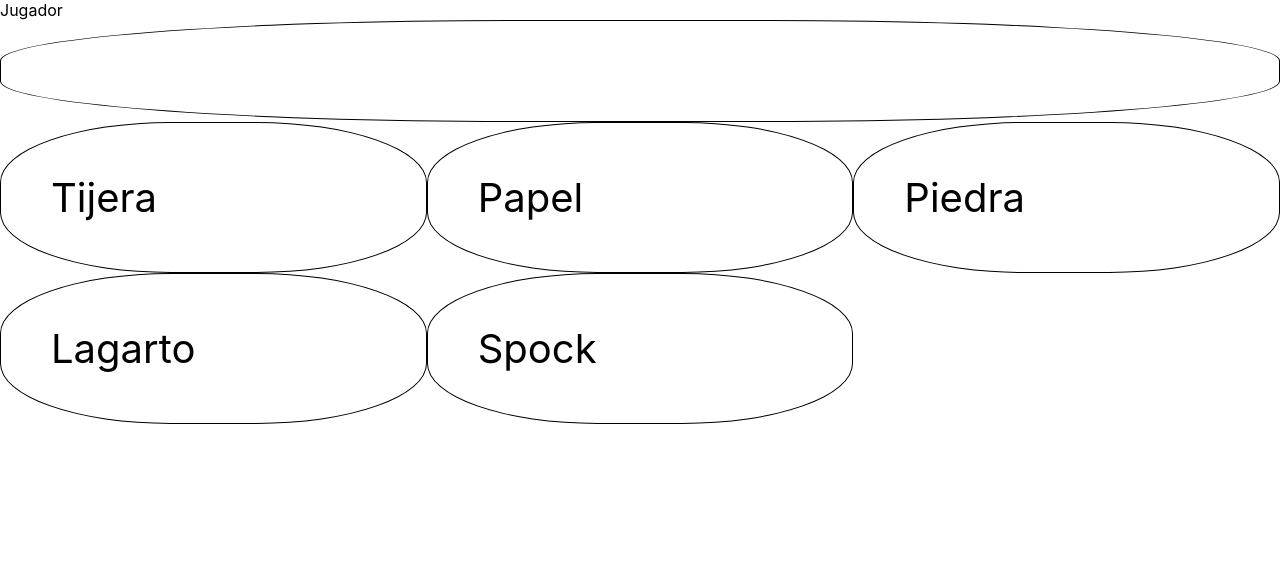
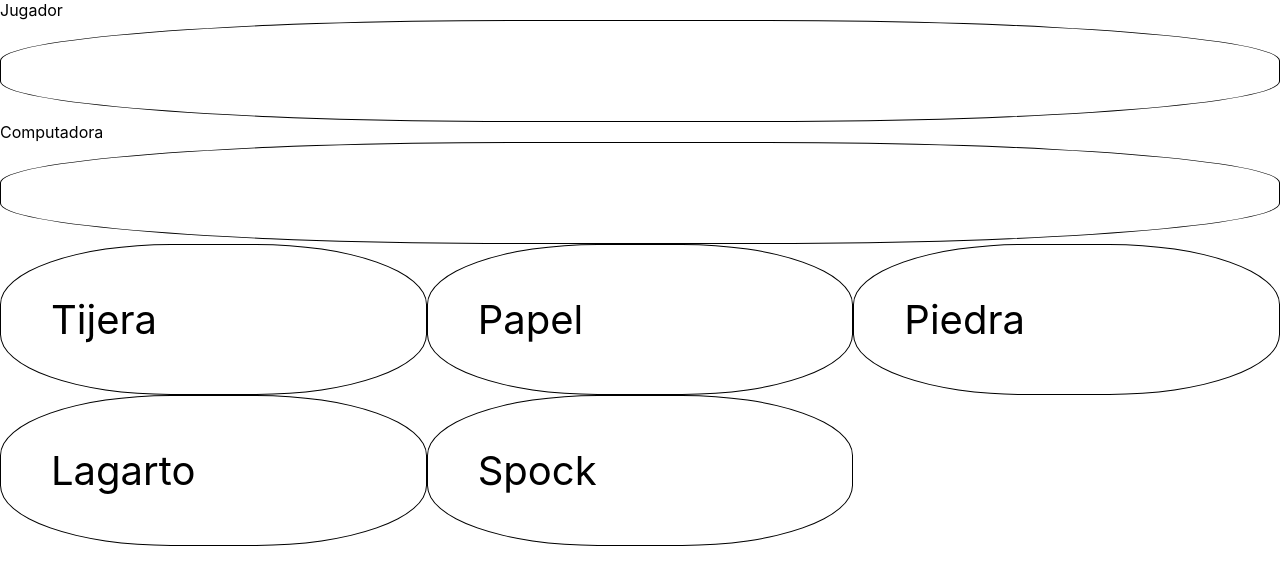
Before and after one commit to FernandoRoldan77/unq-ui--Fernando-Roldan--trabajo-final, a React (Create React App) app in the folder piedra-papel-tijera-unqui/: page / in a window 1280 px wide. Shown: the top 584 px of the page. Built offline with nearby package versions, Linux system fonts and the light colour scheme.

Commit message:
feat- agregadas las elecciones de un jugador y la computadora

```diff
--- a/piedra-papel-tijera-unqui/src/App.js
+++ b/piedra-papel-tijera-unqui/src/App.js
@@ -4,11 +4,21 @@ import Eleccion from './Eleccion';
 
 function App() {
 
-  const [eleccionDelJugador, setEleccionDelJugador] = useState("");
-  const [eleccionDeLaComputadora, setEleccionDeLaComputadora] = useState("");
+  const [eleccionDelJugador, setEleccionDelJugador] = useState({});
+  const [eleccionDeLaComputadora, setEleccionDeLaComputadora] = useState({});
 
   const elegirOpcionDeJugador =(event) =>{
-      setEleccionDelJugador(event.target.textContent);
+      const eleccionDelJugador = elecciones.find(e => e.eleccion === event.target.textContent);
+      setEleccionDelJugador(eleccionDelJugador);
+      eleccionesDeLaComputadora();
+  }
+
+  const eleccionesDeLaComputadora = () =>{
+    const eleccionComputadora = elecciones[Math.floor(Math.random() * elecciones.length)] ;
+
+    setEleccionDeLaComputadora(eleccionComputadora)
+
+
   }
   const elecciones = [
     {
@@ -43,9 +53,12 @@ function App() {
       <main>
         <section>
           <div className = "Jugador"> Jugador </div>
-          <div className= "eleccion">{eleccionDelJugador}</div>
+          <div className= "eleccion">{eleccionDelJugador.eleccion}</div>
         </section>
-        <section></section>
+        <section>
+         <div className = "Computadora"> Computadora</div>
+         <div className = "eleccion">{eleccionDeLaComputadora.eleccion}</div>
+        </section>
 
       </main>
       <div className = "elecciones">
```
Also changed, not shown: 1 other file (tests, documents, lock files or other folders).
